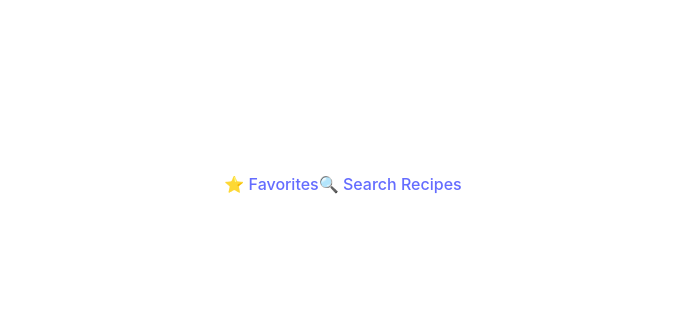
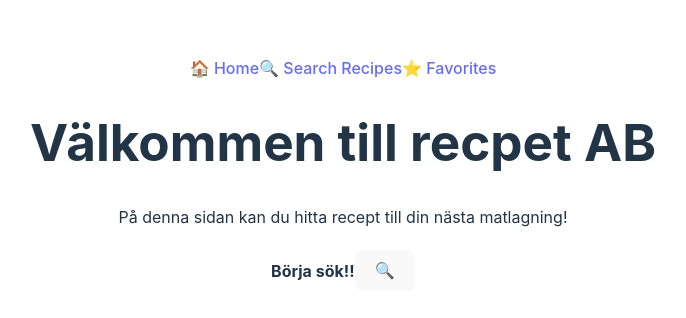
Before and after one commit to lokebahr/receptprojekt, a React (Vite) app: page / in a window 1280 px wide. Shown: the part 216-534 px from the top of the page, without its empty margins (297-983 px from the left). Built offline with nearby package versions, Linux system fonts and the light colour scheme.

Commit message:
Added simple home screen

```diff
--- a/src/App.css
+++ b/src/App.css
@@ -53,7 +53,7 @@
   border-radius: 8px;
   background-color: #1c1c1c;
   box-shadow: 0 4px 8px rgba(0, 0, 0, 0.1);
-  max-width: 500px;
+  max-width: 600px;
   max-height: 150px;
 }
 
--- a/src/App.jsx
+++ b/src/App.jsx
@@ -16,8 +16,11 @@ function App() {
   const [recipes, setRecipes] = useState([]);
   const [favorites, setFavorites] = useState([]);
   const [information, setInformation] = useState([]);
+  const [found, setFound] = useState([]);
 
   const navigate = useNavigate();
+
+
 
   const getRecipe = async (ingredient) => {
     const API_KEY = "819ed5d062a148c1a9e29bc625e8346d";
@@ -49,7 +52,6 @@ function App() {
   };
 
   const viewMore = (recipe) => {
-    notify(recipe, "Will soon be able to be shown");
     navigate(`/recipes/${recipe.id}`);
 
 
@@ -68,7 +70,8 @@ function App() {
         getRecipe,
         viewMore,
         information,
-        setInformation}} />
+        setInformation,
+        found}} />
 
 
 
--- a/src/FavoriteRecipes.jsx
+++ b/src/FavoriteRecipes.jsx
@@ -1,8 +1,9 @@
 import React from 'react';
 import { useOutletContext } from 'react-router-dom';
+import ImageStyle from './ImageStyle';
 
 function FavoriteRecipes() {
-  const { favorites, setFavorites } = useOutletContext();
+  const { favorites, setFavorites, viewMore } = useOutletContext();
   const removeFavorite = (recipe) => {
     const updatedFavorites = favorites.filter(favorite => favorite.id !== recipe.id);
     setFavorites(updatedFavorites);
@@ -14,9 +15,17 @@ function FavoriteRecipes() {
       <ul>
         {favorites.length > 0 ? (
           favorites.map((favorite) => (
-            <li key={favorite.id}>
-              {favorite.title}
-              <button onClick={() => removeFavorite(favorite)}>Remove Favorite</button>
+            <li key={favorite.id} className="recipe-card" >
+                <div className="recipe-content">
+                    <div className="recipe-text">
+                        <h3>{favorite.title}</h3>
+
+                        <button onClick = {() => viewMore(favorite)}>View More</button>
+                        <button onClick={() => removeFavorite(favorite)}>Remove Favorite</button>
+                </div>
+                <ImageStyle url={favorite.image} />
+              </div>
+
             </li>
           ))
         ) : (
--- /dev/null
+++ b/src/Home.jsx
@@ -0,0 +1,21 @@
+import React from 'react';
+import { useNavigate } from 'react-router-dom';
+
+function Home() {
+
+    const navigate = useNavigate();
+
+    return (
+        <div>
+            <h1>Välkommen till recpet AB</h1>
+            <p>På denna sidan kan du hitta recept till din nästa matlagning!</p>
+            <h4>Börja sök!!
+                <button onClick = {() => {navigate(`/search-recipe`)}}>
+                🔍
+                </button>
+            </h4>
+        </div>
+    );
+}
+
+export default Home;
--- a/src/HomePage.jsx
+++ b/src/HomePage.jsx
@@ -33,7 +33,7 @@ function HomePage() {
             </li>
           ))
         ) : (
-          <p>No recipes found.</p>
+          <p>No recipes found</p>
         )}
       </ul>
     </div>
--- a/src/Navbar.jsx
+++ b/src/Navbar.jsx
@@ -5,8 +5,10 @@ function NavBar() {
   return (
     <nav>
       {/* Star icon for navigating to Favorite Recipes */}
+      <NavLink to="/">🏠 Home</NavLink>
+      <NavLink to ="/search-recipe">🔍 Search Recipes</NavLink>
       <NavLink to="/favorite-recipes">⭐ Favorites</NavLink>
-      <NavLink to ="/search-recipe">🔍 Search Recipes</NavLink>
+
 
     </nav>
   );
--- a/src/router.jsx
+++ b/src/router.jsx
@@ -3,6 +3,7 @@ import App from './App';
 import FavoriteRecipes from './FavoriteRecipes';
 import HomePage from './HomePage';
 import RecipeDetails from './RecipeDetails';
+import Home from './Home';
 
 const router = createBrowserRouter([
   {
@@ -20,6 +21,10 @@ const router = createBrowserRouter([
       {
         path: "recipes/:id",
         Component: RecipeDetails,
+      },
+      {
+        path: "/",
+        Component: Home,
       }
 
     ],
```
